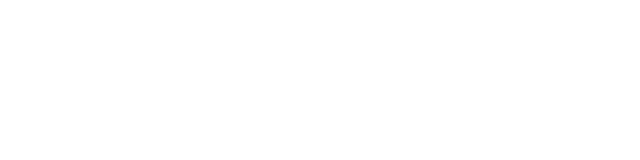
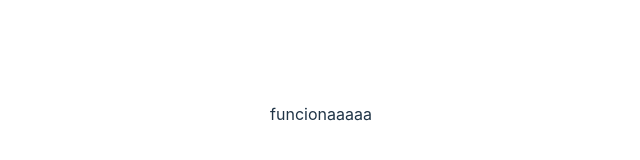
Before and after one commit to CeToribio/API-Rick-and-Morty, a React (Vite) app: page /prueba in a window 1280 px wide. Before the commit this address had no page. Shown: the part 286-446 px from the top of the page, without its empty margins (319-959 px from the left). Built offline with nearby package versions, Linux system fonts and the light colour scheme.

Commit message:
prubea deploy

```diff
--- a/src/App.jsx
+++ b/src/App.jsx
@@ -2,6 +2,7 @@
 import './App.css'
 import Home from './components/Home';
 import Character from './components/Character';
+import Prueba from './components/Prueba';
 
 function App() {
 
@@ -10,6 +11,7 @@
     <Routes>
       <Route path='/' element={<Home/>} ></Route>
       <Route path='/character/:id' element={<Character/>} ></Route>
+      <Route path='/prueba' element={<Prueba/>} />
     </Routes>
     </BrowserRouter>
   )
--- /dev/null
+++ b/src/components/Prueba.jsx
@@ -0,0 +1,9 @@
+function Prueba(){
+    return(
+        <>
+        funcionaaaaa
+        </>
+    )
+}
+
+export default Prueba
```
Also changed, not shown: 1 other file (tests, documents, lock files or other folders).
